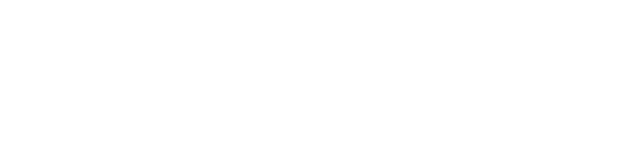
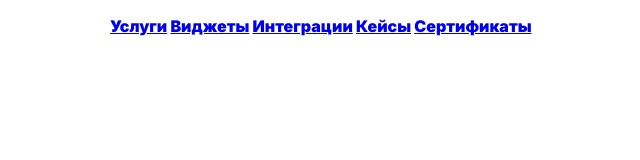
Before and after one commit to DmitryMix260/test_task_BuyanovDV, a plain HTML site: page Test task/2 task/index.html in a window 1280 px wide. Shown: the whole page, without its empty margins (0-640 px from the left). Drawn offline with Linux system fonts and the light colour scheme.

Commit message:
Add: настройка верстки

```diff
--- a/Test task/2 task/index.css
+++ b/Test task/2 task/index.css
@@ -0,0 +1,38 @@
+@import url("https://fonts.googleapis.com/css2?family=Inter:wght@400;500;700;900&family=Montserrat:wght@300;400&display=swap");
+
+* {
+  box-sizing: border-box;
+}
+
+:root {
+  /*typography*/
+  --font-inter: "Inter", sans-serif;
+  --font-montserrat: "Montserrat", sans-serif;
+  --fs-base: 16px;
+  --fs-normal: 18px;
+  --fs-normal: 48px;
+  --weigth-lighte: 300;
+  --weigth-regular: 400;
+  --weigth-medium: 500;
+  --weigth-bold: 700;
+  --weigth-black: 900;
+
+  /* color */
+  --light-text: #e4e5ea;
+  --dark-gray: #656566;
+}
+
+body {
+  margin: 0;
+  font-family: var(--font-inter);
+  font-weight: var(--weigth-black);
+  font-size: var(--fs-base);
+  color: light-text;
+}
+
+.container {
+  width: 100%;
+  max-width: 1140px;
+  margin: 0 auto;
+}
+.header{}
--- a/Test task/2 task/index.html
+++ b/Test task/2 task/index.html
@@ -7,5 +7,20 @@
     <title>2 task</title>
     <link rel="stylesheet" href="./index.css" />
   </head>
-  <body></body>
+  <body>
+    <div class="container">
+      <header class="header">
+        <div class="logo_weblex"></div>
+        <menu class="menu">
+          <a href="#">Услуги</a>
+          <a href="#">Виджеты</a>
+          <a href="#">Интеграции</a>
+          <a href="#">Кейсы</a>
+          <a href="#">Сертификаты</a></menu>
+        <div class="contacts">
+
+        </div>
+      </header>
+    </div>
+  </body>
 </html>
```
